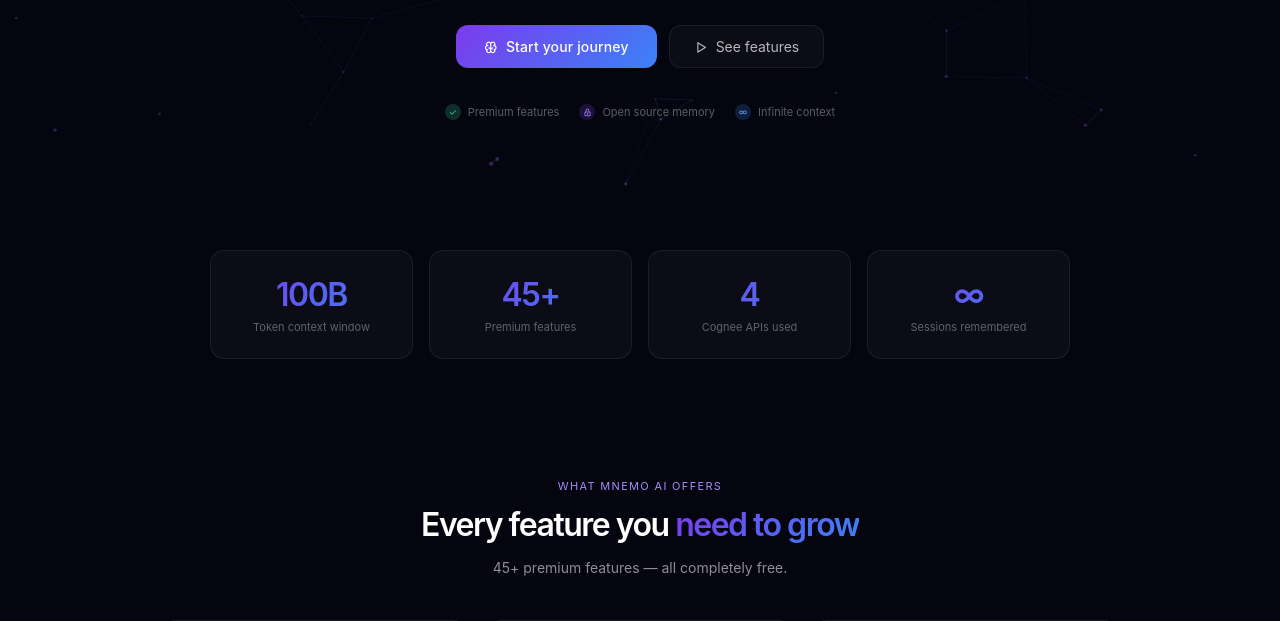
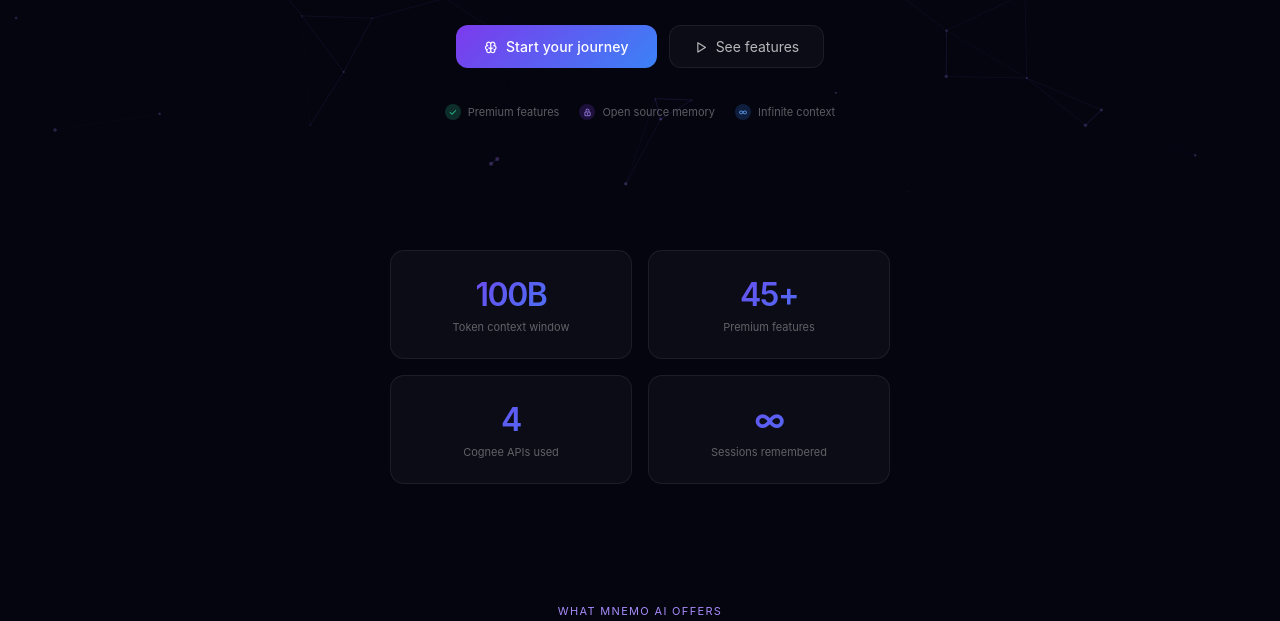
Before and after one commit to JOSESAMUEL14/mnemo-ai-final, a Flask app: page / in a window 1280 px wide. Shown: the part 600-1221 px from the top of the page. Run offline with Flask 3, Linux system fonts and the light colour scheme.

Commit message:
Fix stats grid layout 2x2 for better mobile view

```diff
--- a/templates/landing.html
+++ b/templates/landing.html
@@ -136,7 +136,7 @@
 
         /* STATS SECTION */
         .stats-section { padding: 50px 40px; position: relative; z-index: 1; }
-        .stats-row { display: grid; grid-template-columns: repeat(4,1fr); gap: 16px; max-width: 860px; margin: 0 auto; }
+        .stats-row { display: grid; grid-template-columns: repeat(2,1fr); gap: 16px; max-width: 500px; margin: 0 auto; }
         .stat-box { text-align: center; padding: 24px; background: var(--bg-card); border: 1px solid var(--border-card); border-radius: 14px; }
         .stat-num { font-size: 32px; font-weight: 600; letter-spacing: -1.5px; background: linear-gradient(135deg, var(--accent-purple), var(--accent-blue)); -webkit-background-clip: text; -webkit-text-fill-color: transparent; }
         .stat-lbl { font-size: 11px; color: var(--text-ghost); margin-top: 6px; }
```
